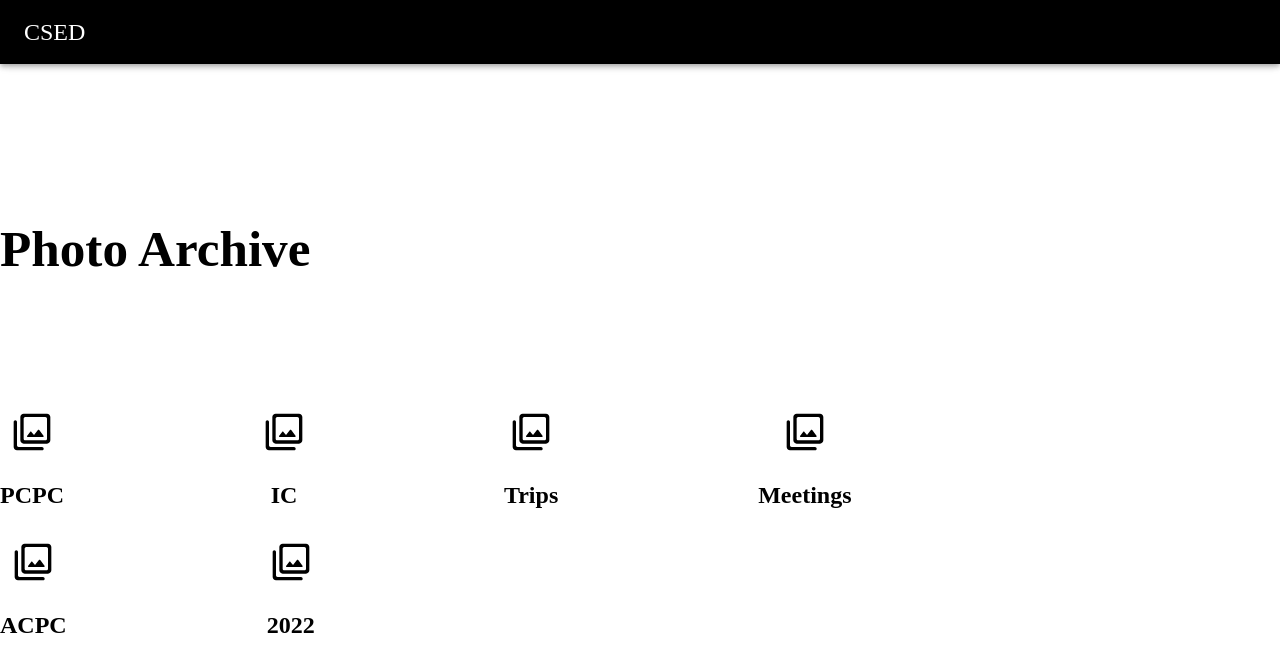
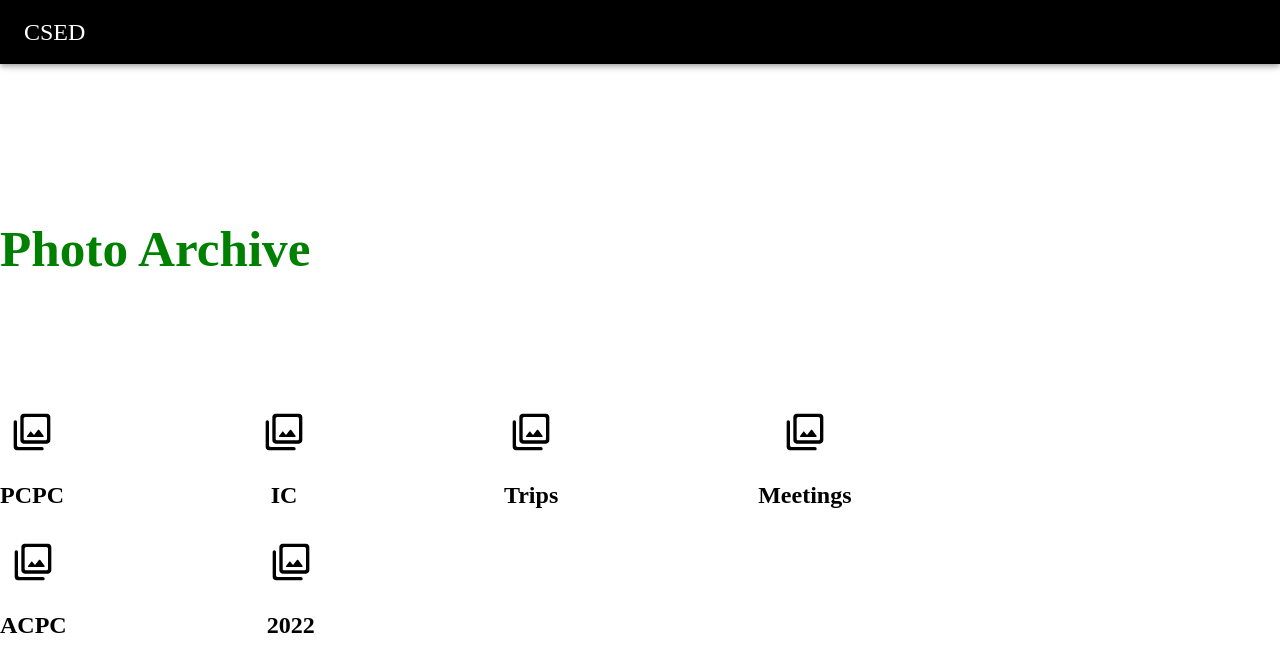
Before and after one commit to Maymoona12/CSED, a React (Vite) app in the folder Frontend/: page / in a window 1280 px wide. Shown: the top 672 px of the page. Built offline with nearby package versions, Linux system fonts and the light colour scheme.

Commit message:
change color

```diff
--- a/Frontend/src/pages/photo-archive/foldersPage.jsx
+++ b/Frontend/src/pages/photo-archive/foldersPage.jsx
@@ -58,7 +58,7 @@ const FoldersPage = ({ folders, handleFolderClick, handlePhotoClick }) => {
       >
         <h1
           style={{
-            color: "black",
+            color: "green",
             fontFamily: "Brush Script MT",
           }}
         >
```
